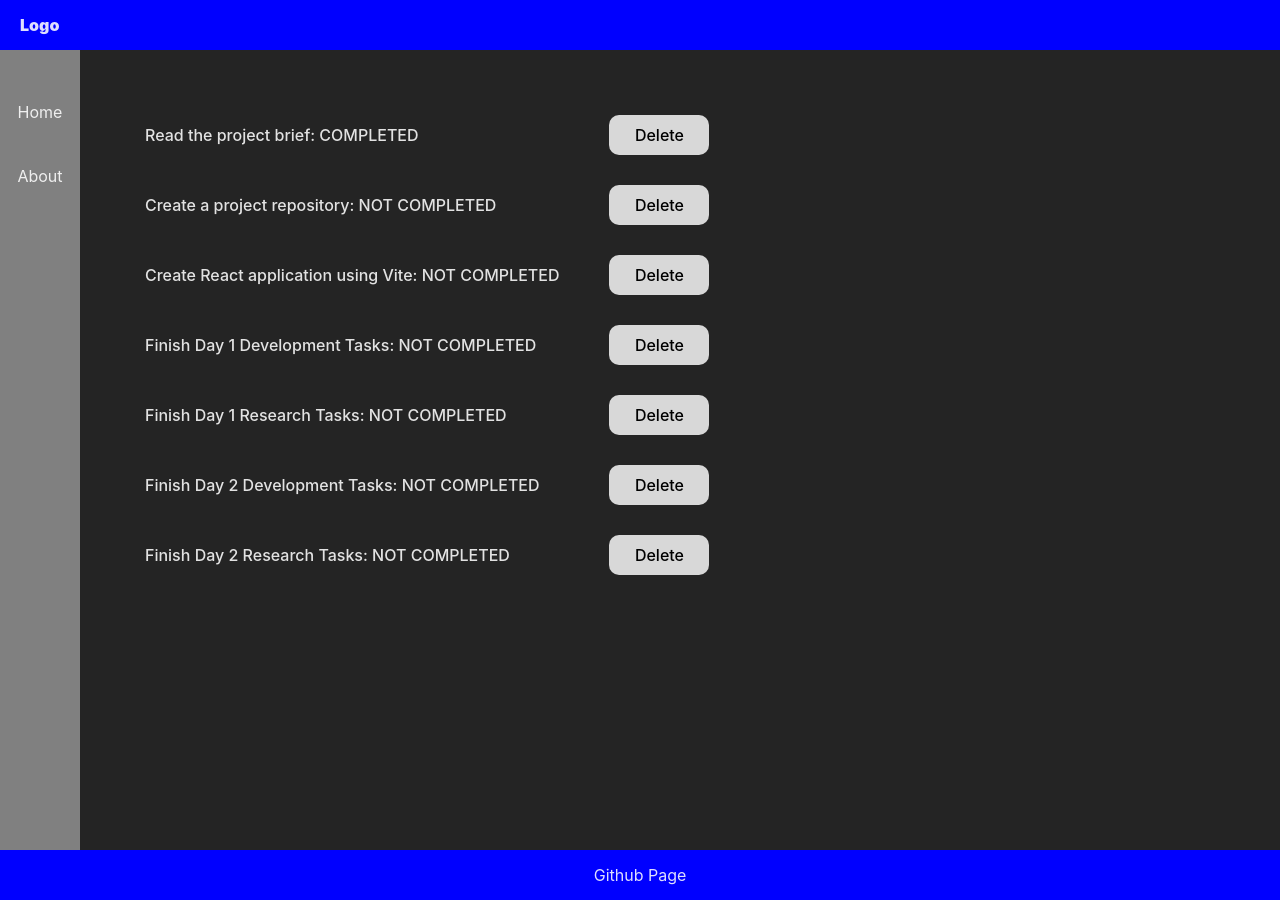
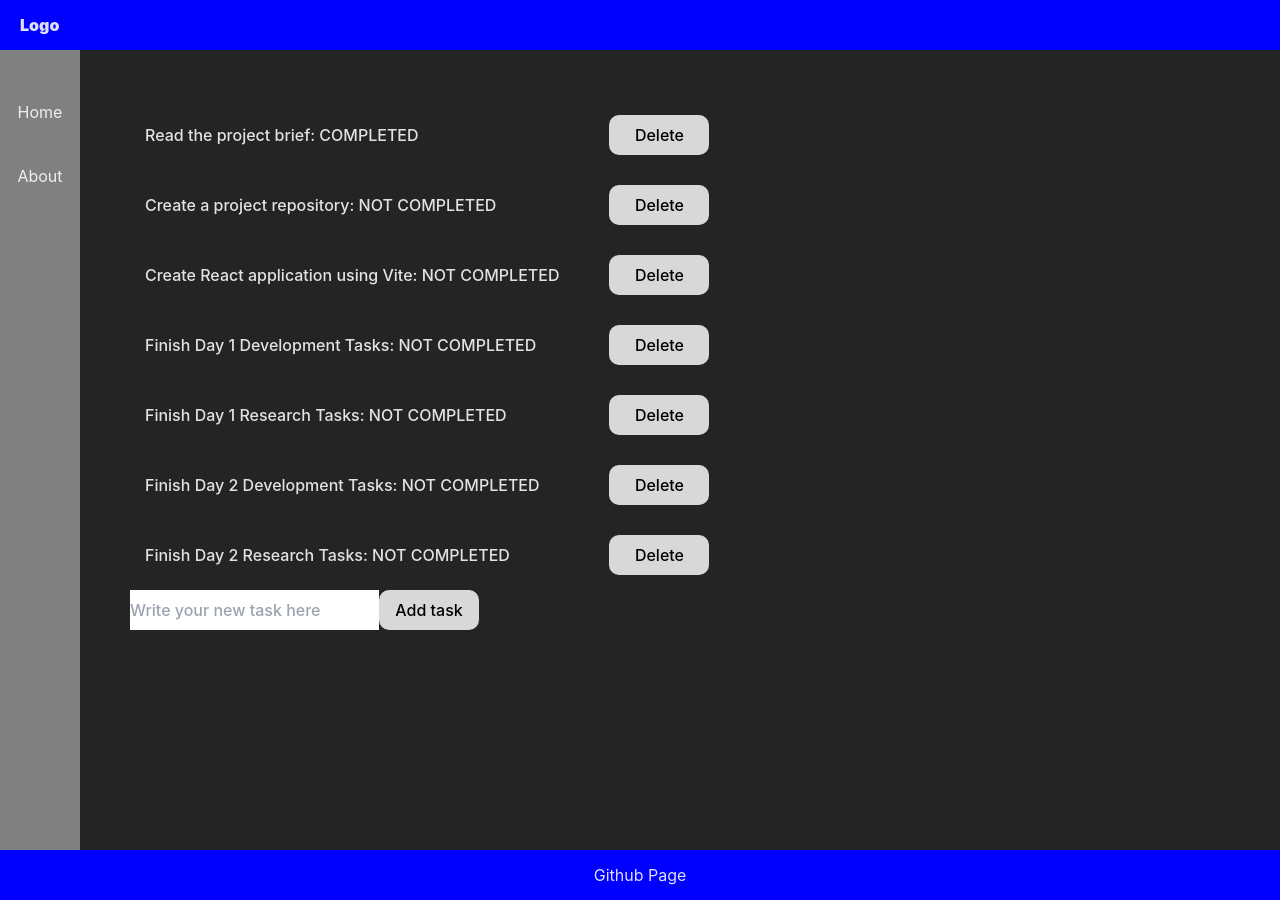
Before and after one commit to andrewnzrv/react-taskhub, a React (Vite) app: page / in a window 1280 px wide. Built offline with nearby package versions, Linux system fonts and the light colour scheme.

Commit message:
Added create a new task functionality

```diff
--- /dev/null
+++ b/src/components/AddNewTask.jsx
@@ -0,0 +1,29 @@
+import { useState } from "react";
+
+function AddNewTask(props) {
+    const [task, setTask] = useState('');
+    const handleTaskInput = (e) => setTask(e.target.value);
+
+    const id = props.tasks.length + 1;
+
+    const handleSubmit = (e) => {
+        e.preventDefault();
+        const newTask = { task, completed:false, id}
+        props.addNewTask(newTask);
+        const updatedTaskList = [...props.tasks, newTask];
+        props.setTasks(updatedTaskList);
+
+        setTask('');
+    }
+
+    return (
+        <div>
+            <form onSubmit={handleSubmit}>
+                <input name='newTask' type='text' placeholder='Write your new task here' value={task} onChange={handleTaskInput}></input>
+                <button type='submit'>Add task</button>
+            </form>
+        </div>
+    )
+}
+
+export default AddNewTask;
--- a/src/components/Home.jsx
+++ b/src/components/Home.jsx
@@ -6,7 +6,6 @@ function Home() {
         <div>
             <TaskList taskList={taskList}/>
        </div>
-
     );
 }
 
--- a/src/components/Task.jsx
+++ b/src/components/Task.jsx
@@ -1,41 +1,6 @@
-/*
+import { useState } from "react";
 
-import { useState } from "react";
-import taskListStyles from './styles/TaskList.module.css'
-
-function TaskList({taskList}) {
-    const [tasks, setTasks] = useState(taskList);
-
-
-    const handleDelete = (idToDelete) => {
-
-        const updatedTasks = tasks.filter(task => task.id !== idToDelete);
-        setTasks(updatedTasks);
-    };
-
-
-    return (
-        <div className={taskListStyles.taskList}>
-        {tasks.map((task) => {
-            return (
-                <div id='{task.id}' className='task'>
-                    <p>{task.task}: {task.completed ? "COMPLETED" : "NOT COMPLETED"}</p>
-                    <button onClick={() => handleDelete(task.id)}>Delete</button>
-                </div>
-            )
-        })
-        }
-        </div>
-    )
-}
-
-export default TaskList;
-*/
-
-import { useState } from "react";
-import taskListStyles from './styles/TaskList.module.css'
-
-function Task({task}) {
+function Task(props) {
     const [isDeleted, setIsDeleted] = useState(false);
     if (isDeleted) {
         return null;
@@ -46,8 +11,8 @@ function Task({task}) {
     };
 
     return (
-        <div id='{task.id}' className='task'>
-            <p>{task.task}: {task.completed ? "COMPLETED" : "NOT COMPLETED"}</p>
+        <div className='task'>
+            <p>{props.task.task}: {props.task.completed ? "COMPLETED" : "NOT COMPLETED"}</p>
             <button onClick= {handleDelete} >Delete</button>
         </div>
     )
--- a/src/components/TaskList.jsx
+++ b/src/components/TaskList.jsx
@@ -1,6 +1,7 @@
 import { useState } from "react";
 import taskListStyles from './styles/TaskList.module.css'
 import Task from '../components/Task'
+import AddNewTask from "./AddNewTask";
 
 function TaskList({taskList}) {
     const [tasks, setTasks] = useState(taskList);
@@ -11,14 +12,19 @@ function TaskList({taskList}) {
         setTasks(updatedTasks);
     };
 
+    // Add a new task
+    const addNewTask = (newTask) => {
+    };
+
     return (
         <div className={taskListStyles.taskList}>
         {tasks.map((task) => {
             return (
-                <Task task={task}/>
+                <Task key={task.id} task={task}/>
             )
         })
         }
+        <AddNewTask tasks={tasks} setTasks={setTasks} addNewTask={addNewTask}/>
         </div>
     )
 }
```
Also changed, not shown: src/components/styles/AddNewTask.module.css (added).
